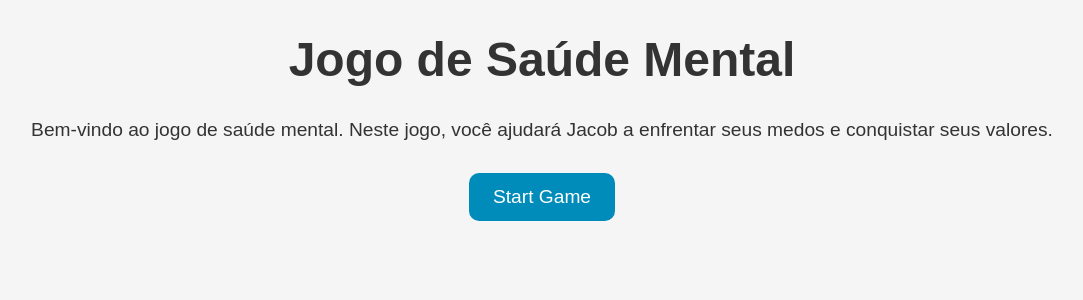
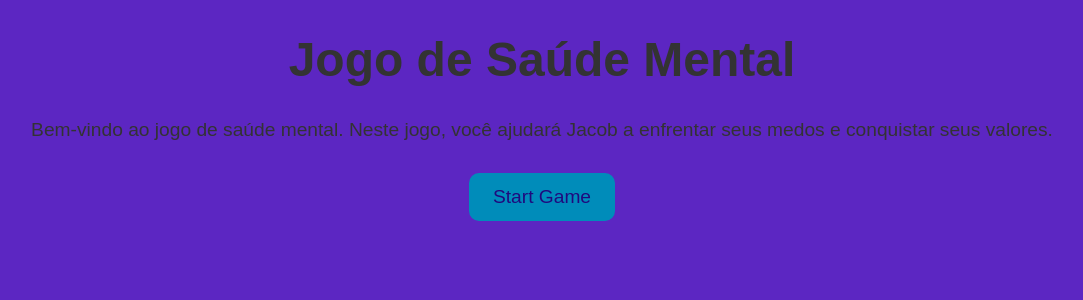
Before and after one commit to joaorodolpho/curso-js, a PHP site: page /rodolfokk.html in a window 1280 px wide. Shown: the top 300 px of the page, without its empty margins (98-1181 px from the left). Run offline with PHP 8.4, Linux system fonts and the light colour scheme.

Commit message:
owad
dwad

```diff
--- a/jjj/rodolfokk.css
+++ b/jjj/rodolfokk.css
@@ -1,5 +1,5 @@
 body {
-    background-color: #f5f5f5;
+    background-color: #5c26c2;
     font-family: Arial, sans-serif;
     text-align: center;
   }
@@ -24,7 +24,7 @@ body {
 
   button {
     background-color: #008CBA;
-    color: #fff;
+    color: rgb(31, 10, 126);
     font-size: 1.2rem;
     padding: 0.8rem 1.5rem;
     border-radius: 10px;
```
